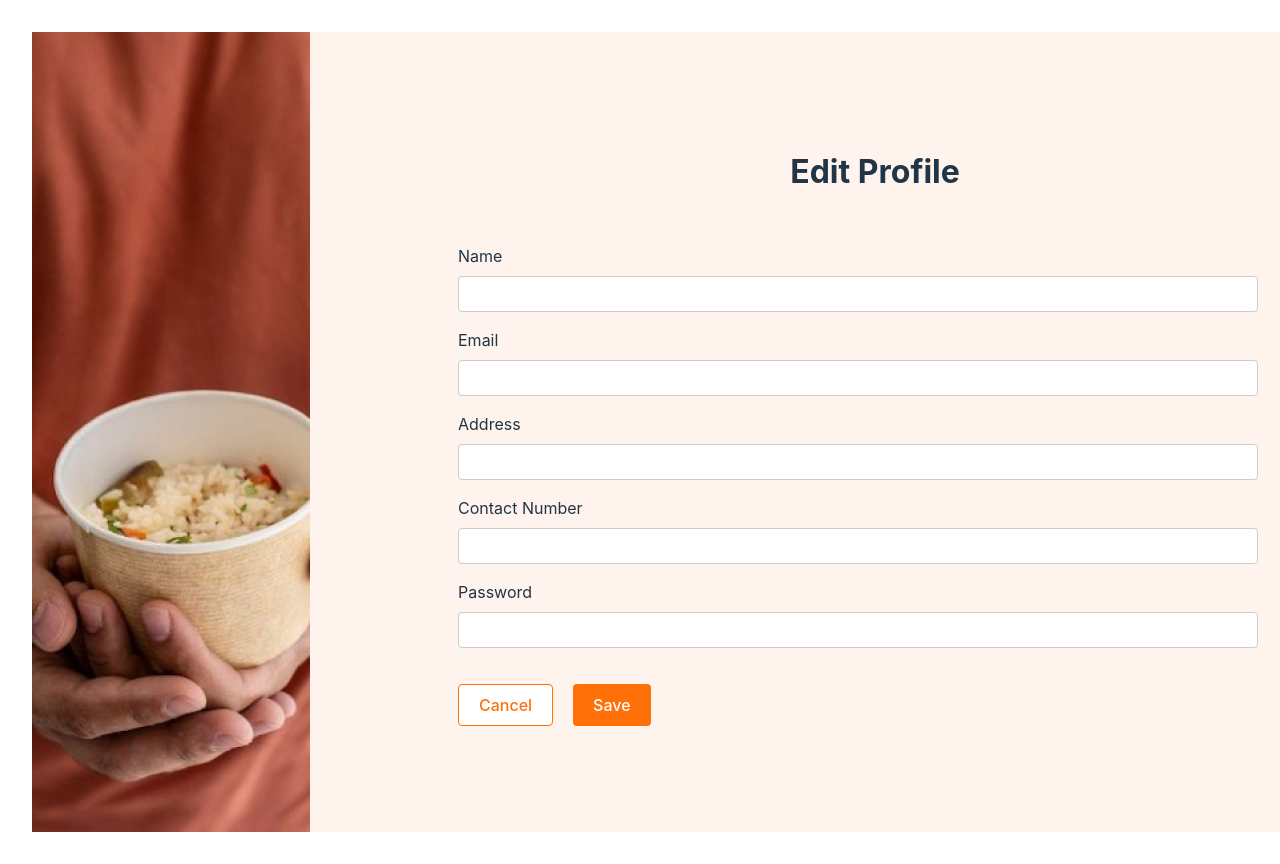
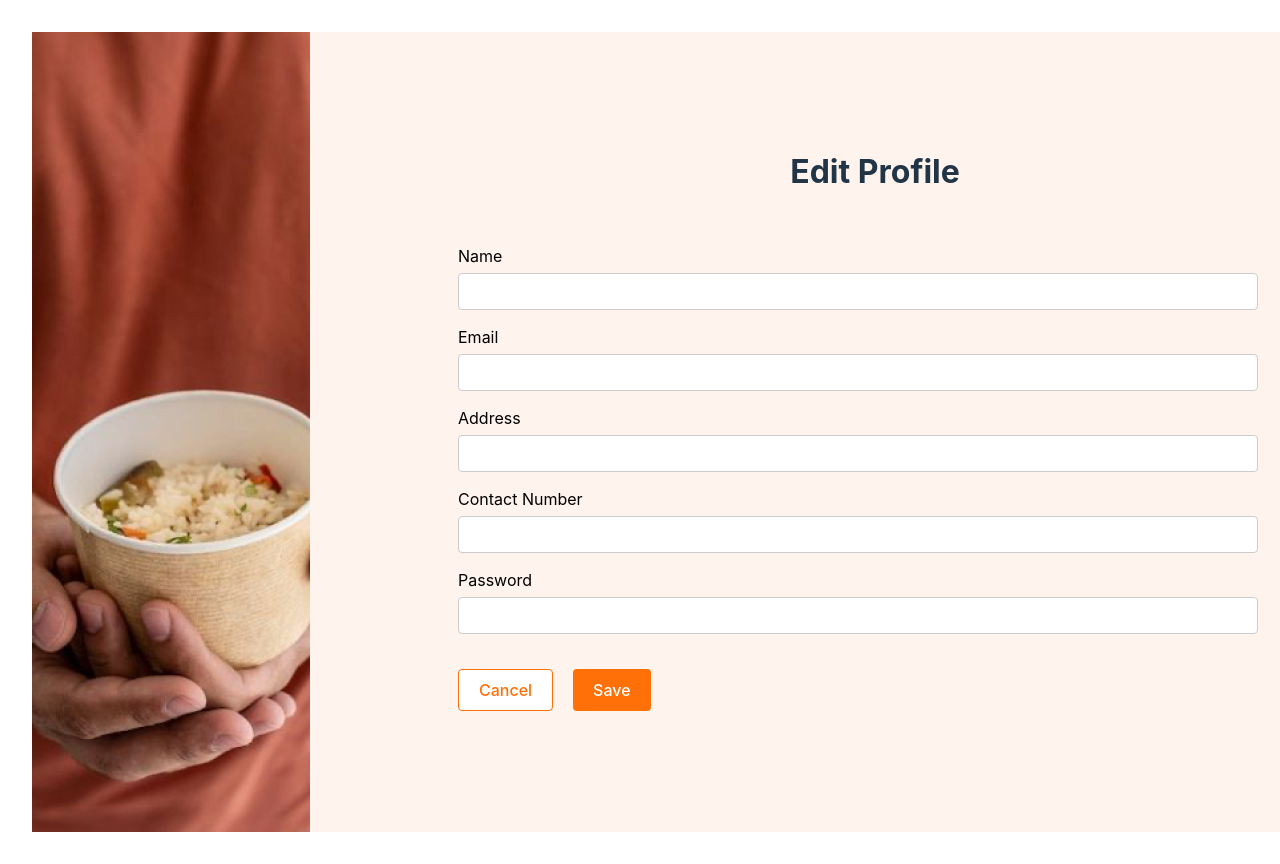
Before and after one commit to vamsssss/codetogive, a React (Vite) app: page /codetogive/profile in a window 1280 px wide. Shown: the top 864 px of the page. Built offline with nearby package versions, Linux system fonts and the light colour scheme.

Commit message:
adjust spacing

```diff
--- a/src/ProfilePage.css
+++ b/src/ProfilePage.css
@@ -38,19 +38,19 @@
     max-width: 800px;
   }
 
-  .form-group {
+  .profile-form-group {
     margin-bottom: 15px;
     width: 100%;
     text-align: left;
   }
 
-  .form-group label {
+  .profile-form-group label {
     display: block;
     margin-bottom: 5px;
     color: black;
   }
 
-  .form-group input {
+  .profile-form-group input {
     width: 100%;
     padding: 10px;
     border: 1px solid #ccc;
--- a/src/ProfilePage.tsx
+++ b/src/ProfilePage.tsx
@@ -43,7 +43,7 @@
           <h2>Edit Profile</h2>
         </div>
         <form className="profile-form" onSubmit={handleSubmit}>
-          <div className="form-group">
+          <div className="profile-form-group">
             <label>Name</label>
             <input
               type="text"
@@ -52,7 +52,7 @@
               onChange={handleChange}
             />
           </div>
-          <div className="form-group">
+          <div className="profile-form-group">
             <label>Email</label>
             <input
               type="email"
@@ -61,7 +61,7 @@
               onChange={handleChange}
             />
           </div>
-          <div className="form-group">
+          <div className="profile-form-group">
             <label>Address</label>
             <input
               type="text"
@@ -70,7 +70,7 @@
               onChange={handleChange}
             />
           </div>
-          <div className="form-group">
+          <div className="profile-form-group">
             <label>Contact Number</label>
             <input
               type="text"
@@ -79,7 +79,7 @@
               onChange={handleChange}
             />
           </div>
-          <div className="form-group">
+          <div className="profile-form-group">
             <label>Password</label>
             <input
               type="password"
--- a/src/Telegram.css
+++ b/src/Telegram.css
@@ -1,4 +1,4 @@
-.container {
+.tele-container {
     background-color: #FEF3ED;
     padding: 20px;
     display: flex;
--- a/src/Telegram.tsx
+++ b/src/Telegram.tsx
@@ -28,7 +28,7 @@
   };
 
   return (
-    <div className="container">
+    <div className="tele-container">
       <h2>Create a Broadcast Message</h2>
       <form onSubmit={handleSubmit} className="form">
         <textarea
```
